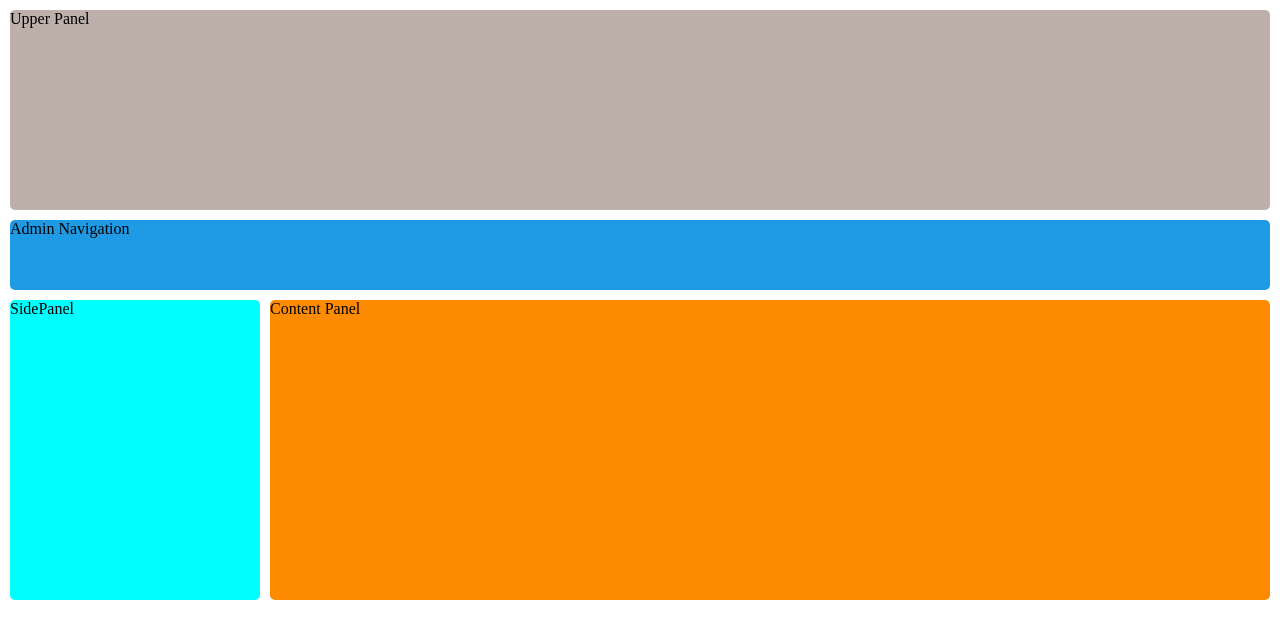
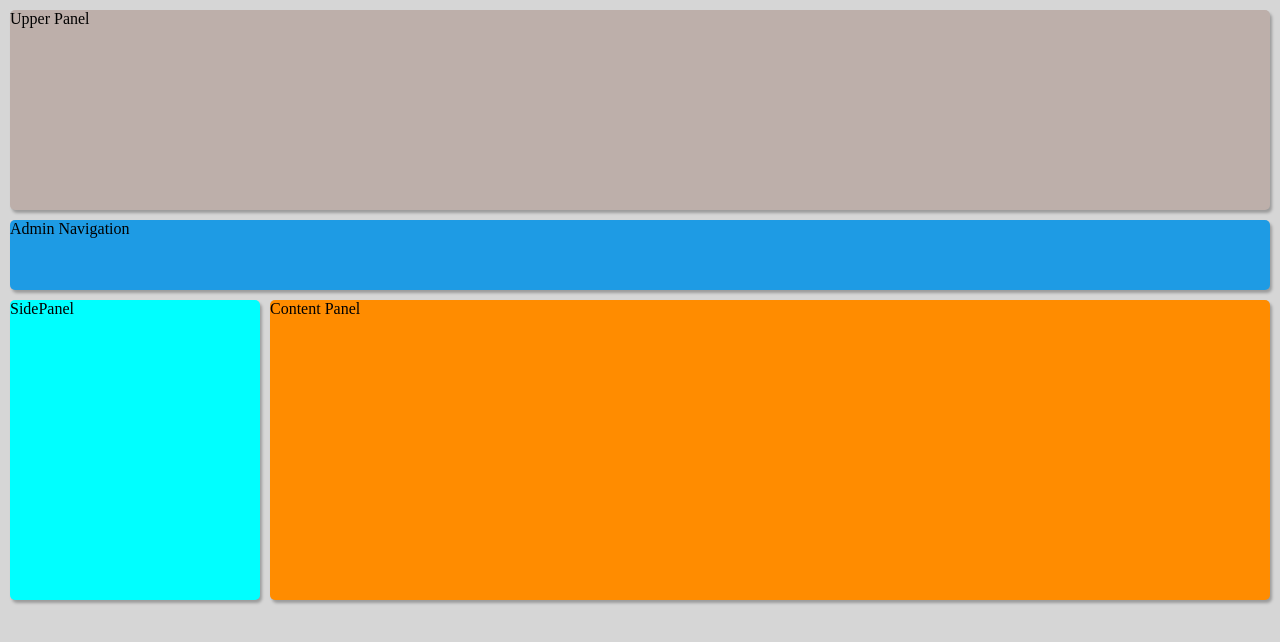
Before and after one commit to sabermh46/AdminPanel, a plain HTML site: page index.html in a window 1280 px wide. Drawn offline with Linux system fonts and the light colour scheme.

Commit message:
Update styles.css

```diff
--- a/styles.css
+++ b/styles.css
@@ -7,6 +7,7 @@
 body {
     position: relative;
     padding: 10px;
+    background: rgba(139, 139, 139, 0.349);
 }
 
 .upperPanel {
@@ -15,6 +16,7 @@ body {
     background: rgb(189, 175, 170);
     border-radius: 5px;
     margin-bottom: 10px;
+    box-shadow: 2px 3px 3px rgba(0, 0, 0, 0.274)
 }
 
 .adminNav {
@@ -25,6 +27,7 @@ body {
     border-radius: 5px;
     background: rgb(30, 155, 228);
     margin-bottom: 10px;
+    box-shadow: 2px 3px 3px rgba(0, 0, 0, 0.274)
 }
 
 .secondBody {
@@ -41,6 +44,8 @@ body {
     height: 300px;
     border-radius: 5px;
     margin-right: 10px;
+    box-shadow: 2px 3px 3px rgba(0, 0, 0, 0.274)
+
 }
 
 .contentPanel {
@@ -48,4 +53,6 @@ body {
     background: darkorange;
     height: 300px;
     border-radius: 5px;
+    box-shadow: 2px 3px 3px rgba(0, 0, 0, 0.274)
+
 }
```
